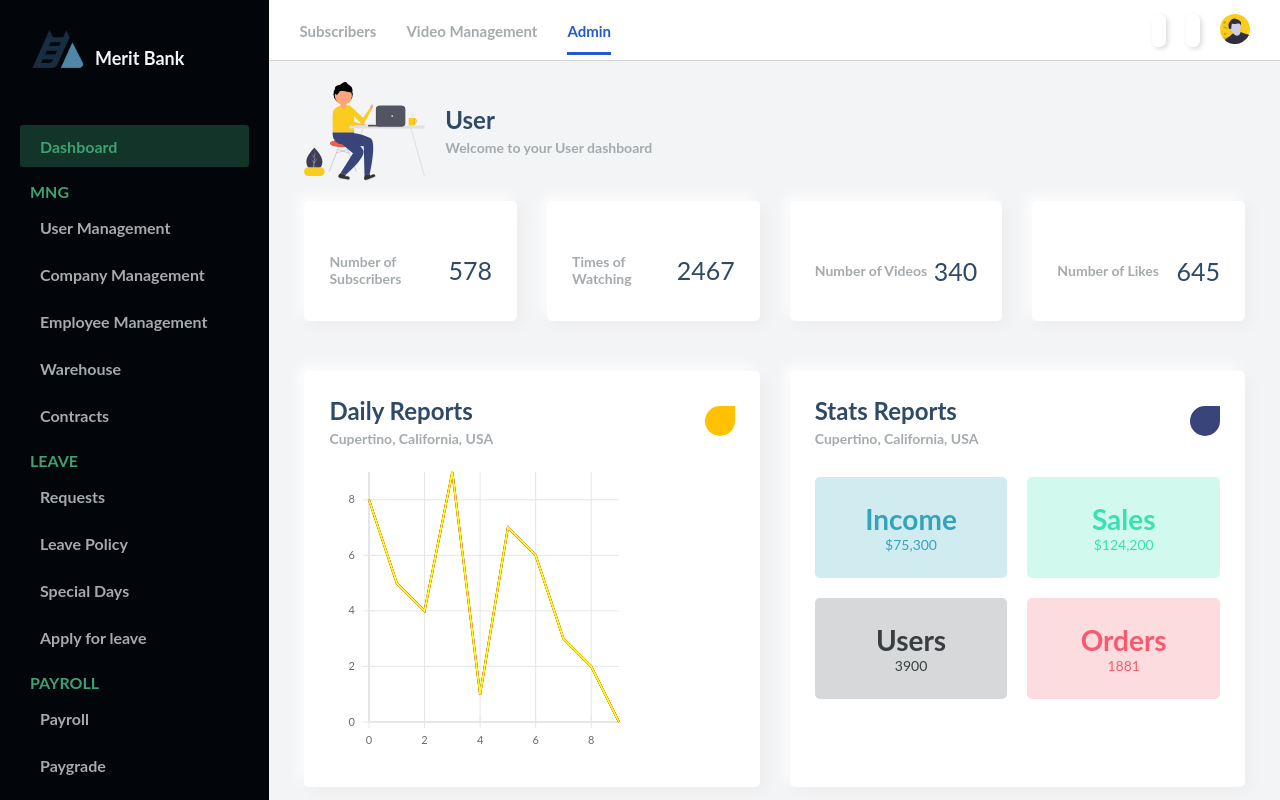
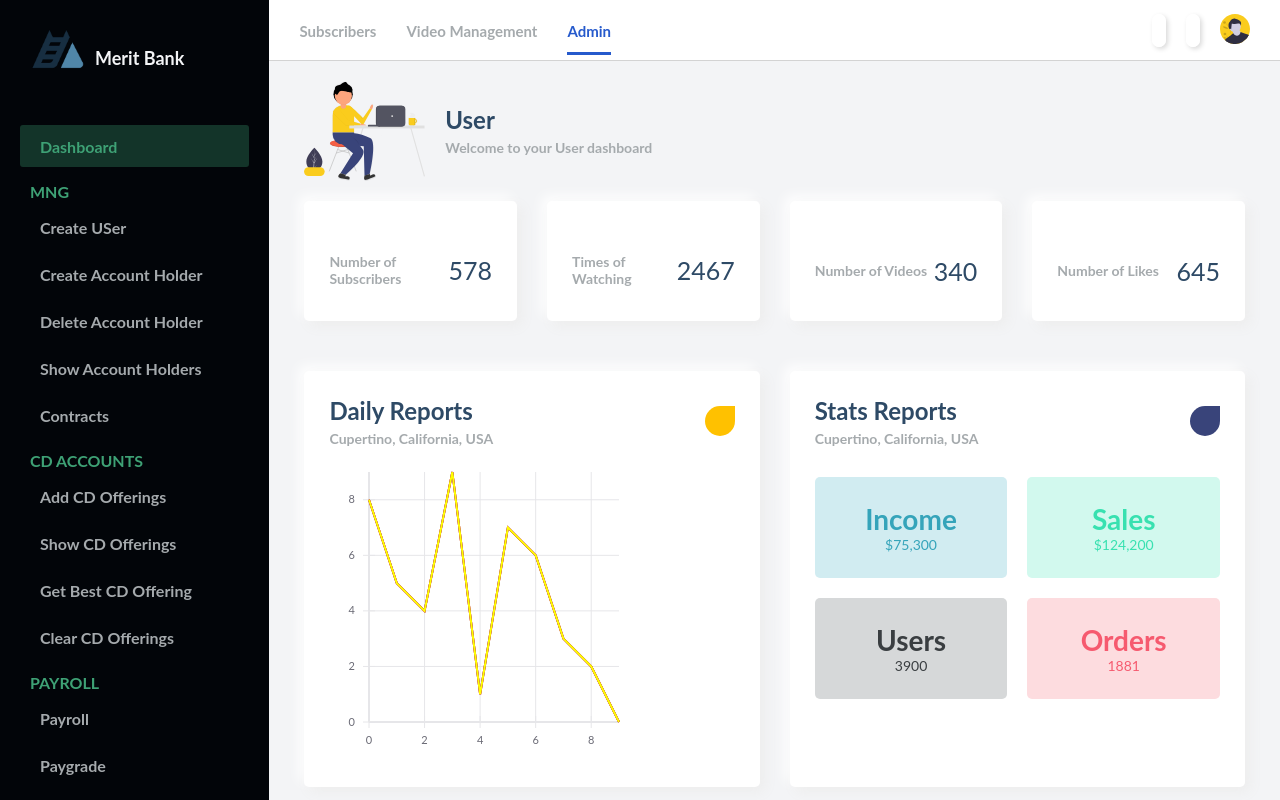
Before and after one commit to Gabegual/User_interface, a React (Create React App) app: page / in a window 1280 px wide. Built offline with nearby package versions, Linux system fonts and the light colour scheme; a web font is replaced by a local one.

Commit message:
updating sidebar with correct discriptions

```diff
--- a/src/components/sidebar/Sidebar.js
+++ b/src/components/sidebar/Sidebar.js
@@ -25,40 +25,40 @@ const Sidebar = ({ sidebarOpen, closeSidebar }) => {
         <h2>MNG</h2>
         <div className="sidebar__link">
           <i className="fa fa-user-secret" aria-hidden="true"></i>
-          <a href="#">User Management</a>
+          <a href="#">Create USer</a>
         </div>
         <div className="sidebar__link">
           <i className="fa fa-building-o"></i>
-          <a href="#">Company Management</a>
+          <a href="#">Create Account Holder</a>
         </div>
         <div className="sidebar__link">
           <i className="fa fa-wrench"></i>
-          <a href="#">Employee Management</a>
+          <a href="#">Delete Account Holder</a>
         </div>
         <div className="sidebar__link">
           <i className="fa fa-archive"></i>
-          <a href="#">Warehouse</a>
+          <a href="#">Show Account Holders</a>
         </div>
         <div className="sidebar__link">
           <i className="fa fa-handshake-o"></i>
           <a href="#">Contracts</a>
         </div>
-        <h2>LEAVE</h2>
+        <h2>CD ACCOUNTS</h2>
         <div className="sidebar__link">
           <i className="fa fa-question"></i>
-          <a href="#">Requests</a>
+          <a href="#">Add CD Offerings</a>
         </div>
         <div className="sidebar__link">
           <i className="fa fa-sign-out"></i>
-          <a href="#">Leave Policy</a>
+          <a href="#">Show CD Offerings</a>
         </div>
         <div className="sidebar__link">
           <i className="fa fa-calendar-check-o"></i>
-          <a href="#">Special Days</a>
+          <a href="#">Get Best CD Offering</a>
         </div>
         <div className="sidebar__link">
           <i className="fa fa-files-o"></i>
-          <a href="#">Apply for leave</a>
+          <a href="#">Clear CD Offerings</a>
         </div>
         <h2>PAYROLL</h2>
         <div className="sidebar__link">
```
